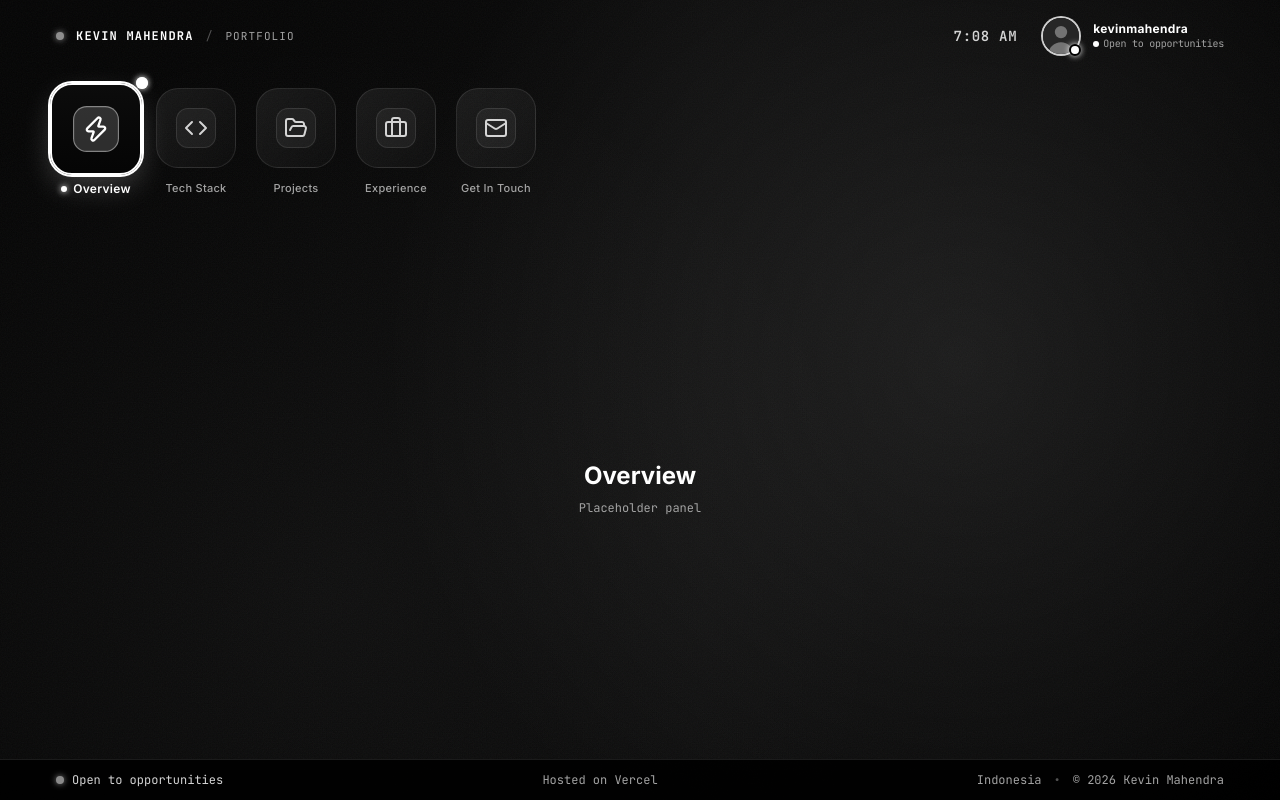
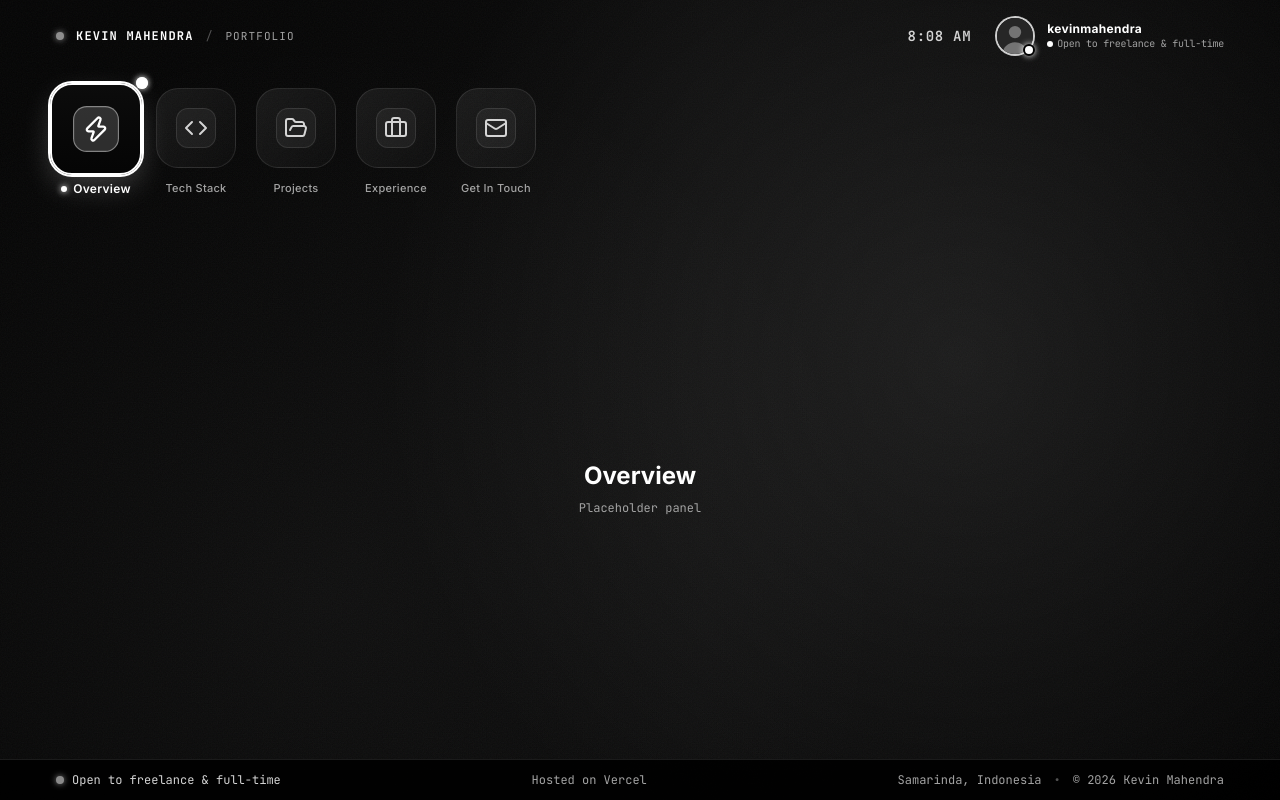
Before and after one commit to thekevinkun/portfolio-v2, a Next.js app: page / in a window 1280 px wide. Built offline with nearby package versions, Linux system fonts and the light colour scheme.

Commit message:
fix(data): use real location, timezone and availability

```diff
--- a/data/seed.ts
+++ b/data/seed.ts
@@ -1,13 +1,13 @@
 import type { Profile } from "@/types/profile";
 
-// PLACEHOLDER: temporary data that mirrors the future `profile` table (P3.2, P4).
-// Replace values with real data from the dashboard later.
+// Mirrors the future `profile` table (P4). Headline, socials and resume
+// fields are added in P3.3.
 export const profile: Profile = {
   name: "Kevin Mahendra",
   handle: "kevinmahendra",
-  locationLabel: "Indonesia",
-  timezone: "Asia/Jakarta",
-  availability: "Open to opportunities",
+  locationLabel: "Samarinda, Indonesia",
+  timezone: "Asia/Makassar",
+  availability: "Open to freelance & full-time",
   avatarUrl: "/placeholder/avatar.svg",
 };
 
```
